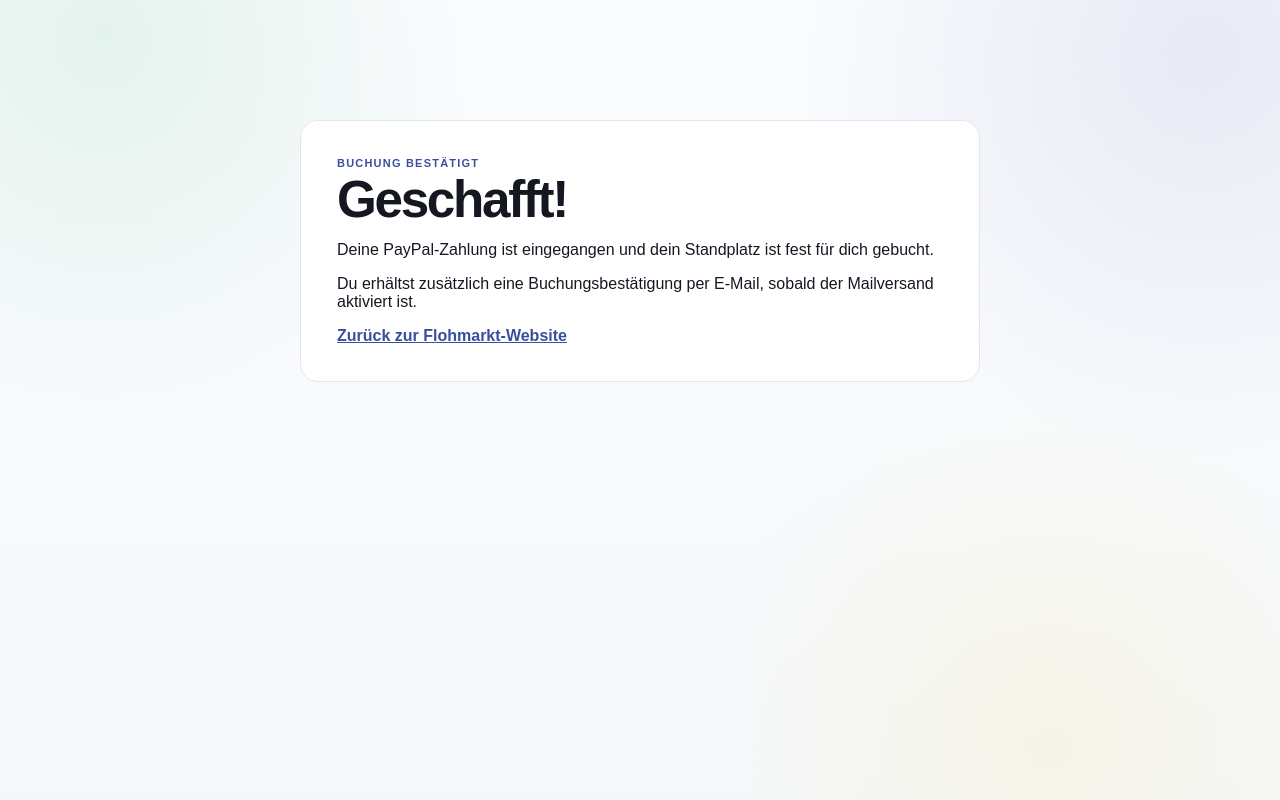
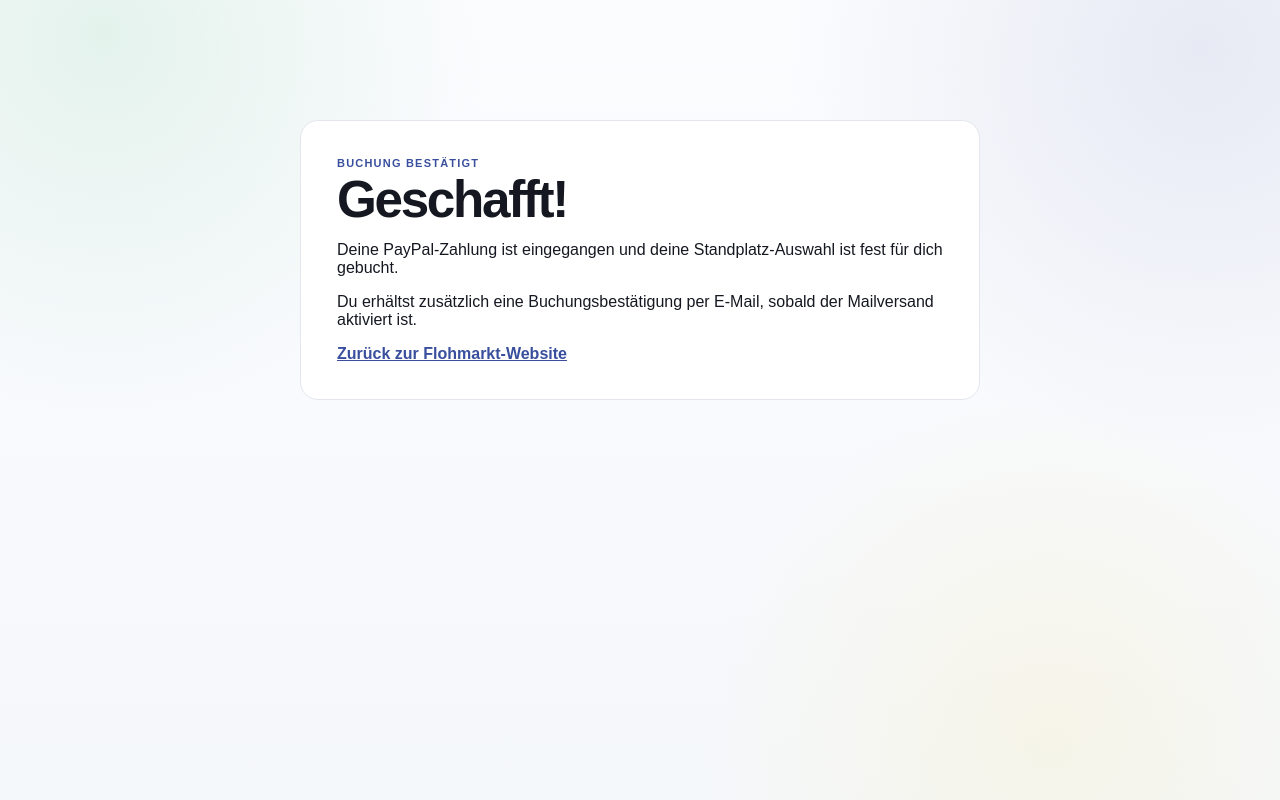
Before and after one commit to s2klesch2026/ebertplatz-flohmarkt-booking, a Next.js app: page /success in a window 1280 px wide. Built offline with nearby package versions, Linux system fonts and the light colour scheme.

Commit message:
Use multi-stand friendly success copy

```diff
--- a/app/success/page.tsx
+++ b/app/success/page.tsx
@@ -9,7 +9,7 @@ export default async function SuccessPage({
       <section className="resultPage">
         <p className="eyebrow">Buchung bestätigt</p>
         <h1>Geschafft!</h1>
-        <p>Deine PayPal-Zahlung ist eingegangen und dein Standplatz ist fest für dich gebucht.</p>
+        <p>Deine PayPal-Zahlung ist eingegangen und deine Standplatz-Auswahl ist fest für dich gebucht.</p>
         {booking && <p><small>Buchungsnummer: {booking}</small></p>}
         <p>Du erhältst zusätzlich eine Buchungsbestätigung per E-Mail, sobald der Mailversand aktiviert ist.</p>
         <a href="https://www.ebertplatz-flohmarkt.de/">Zurück zur Flohmarkt-Website</a>
```
